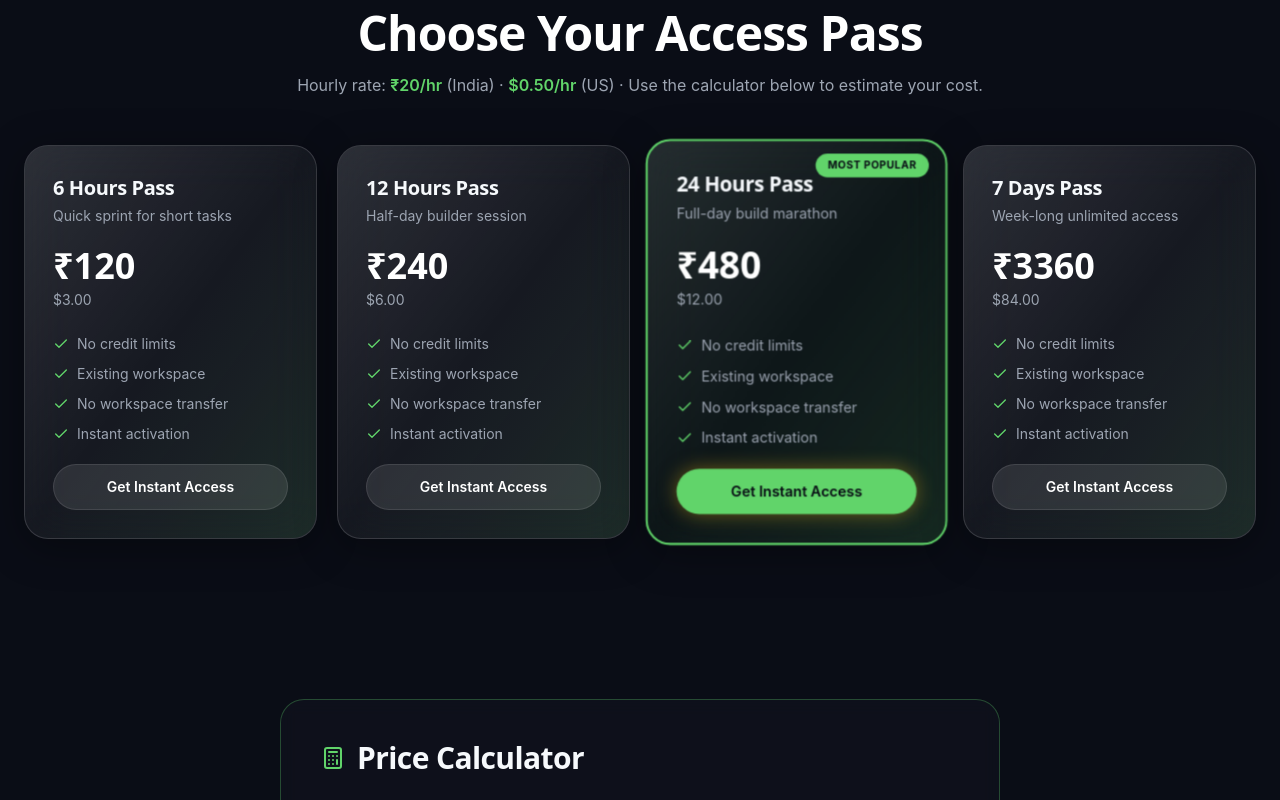
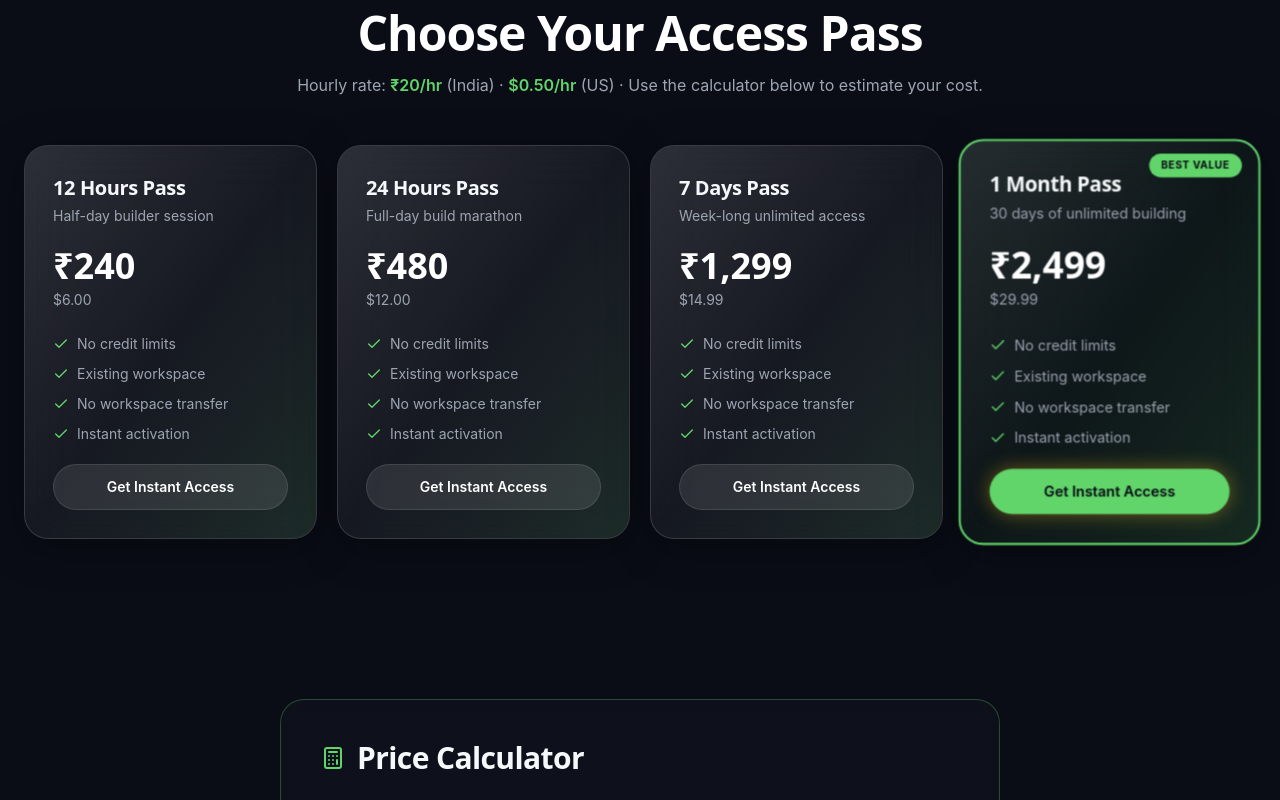
Before and after one commit to Aditya3045v/mallu-canvai-landing, a React (Vite) app: page / in a window 1280 px wide. Shown: the part 2380-3180 px from the top of the page. Built offline with nearby package versions, Linux system fonts and the light colour scheme.

Commit message:
Introduce and promote 1 Month Pass for ₹2499

```diff
--- a/src/routes/index.tsx
+++ b/src/routes/index.tsx
@@ -26,14 +26,6 @@ const USD_RATE = 0.5;
 
 const plans = [
   {
-    name: "6 Hours Pass",
-    price: `₹${(6 * INR_RATE).toFixed(0)}`,
-    usd: `$${(6 * USD_RATE).toFixed(2)}`,
-    tag: "Quick sprint for short tasks",
-    cta: "Get Instant Access",
-    features: ["No credit limits","Existing workspace","No workspace transfer","Instant activation"],
-  },
-  {
     name: "12 Hours Pass",
     price: `₹${(12 * INR_RATE).toFixed(0)}`,
     usd: `$${(12 * USD_RATE).toFixed(2)}`,
@@ -47,15 +39,23 @@ const plans = [
     usd: `$${(24 * USD_RATE).toFixed(2)}`,
     tag: "Full-day build marathon",
     cta: "Get Instant Access",
-    badge: "Most Popular",
     features: ["No credit limits","Existing workspace","No workspace transfer","Instant activation"],
   },
   {
     name: "7 Days Pass",
-    price: `₹${(7 * 24 * INR_RATE).toFixed(0)}`,
-    usd: `$${(7 * 24 * USD_RATE).toFixed(2)}`,
+    price: "₹1,299",
+    usd: "$14.99",
     tag: "Week-long unlimited access",
     cta: "Get Instant Access",
+    features: ["No credit limits","Existing workspace","No workspace transfer","Instant activation"],
+  },
+  {
+    name: "1 Month Pass",
+    price: "₹2,499",
+    usd: "$29.99",
+    tag: "30 days of unlimited building",
+    cta: "Get Instant Access",
+    badge: "Best Value",
     features: ["No credit limits","Existing workspace","No workspace transfer","Instant activation"],
   },
 ];
@@ -692,6 +692,9 @@ function PriceCalculator() {
                   className="mt-4 inline-block rounded-full bg-primary px-6 py-2.5 text-sm font-semibold text-primary-foreground transition hover:scale-105">
                   Order This Plan
                 </a>
+                <p className="text-[10px] text-muted-foreground mt-3 leading-tight">
+                  * Calculated at standard hourly rate. For heavier use, choose our 1 Month Pass for ₹2,499 ($29.99) to get massive savings!
+                </p>
               </div>
             </div>
           </div>
```
